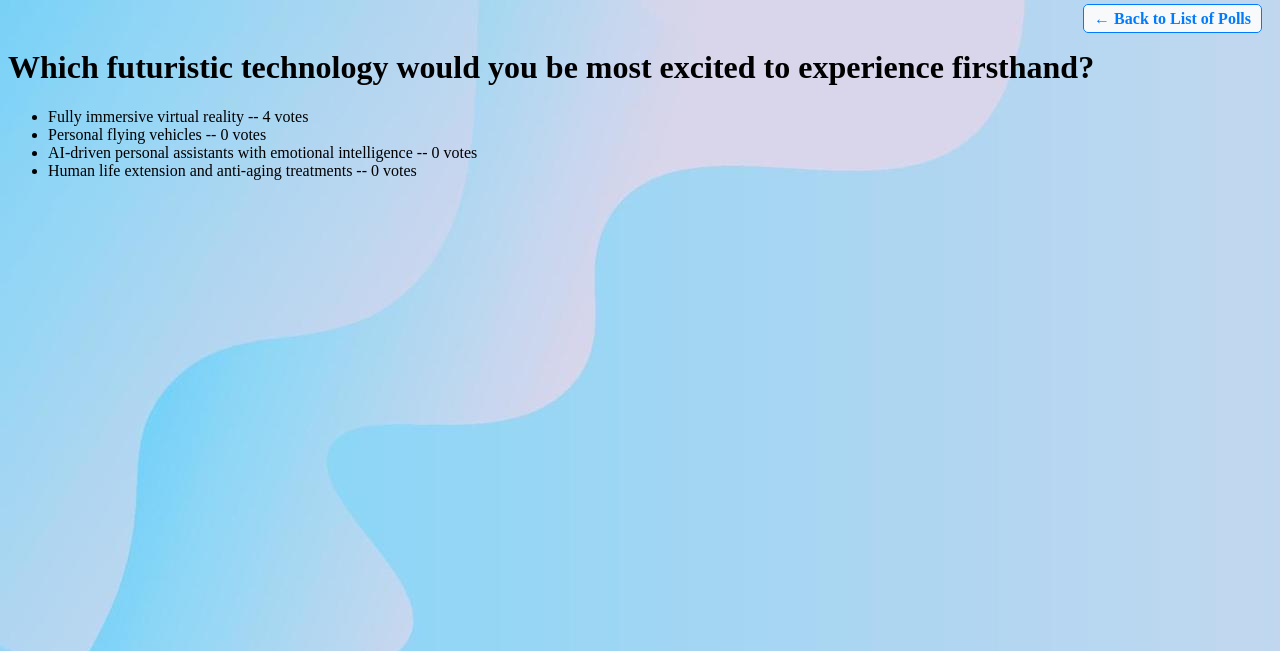
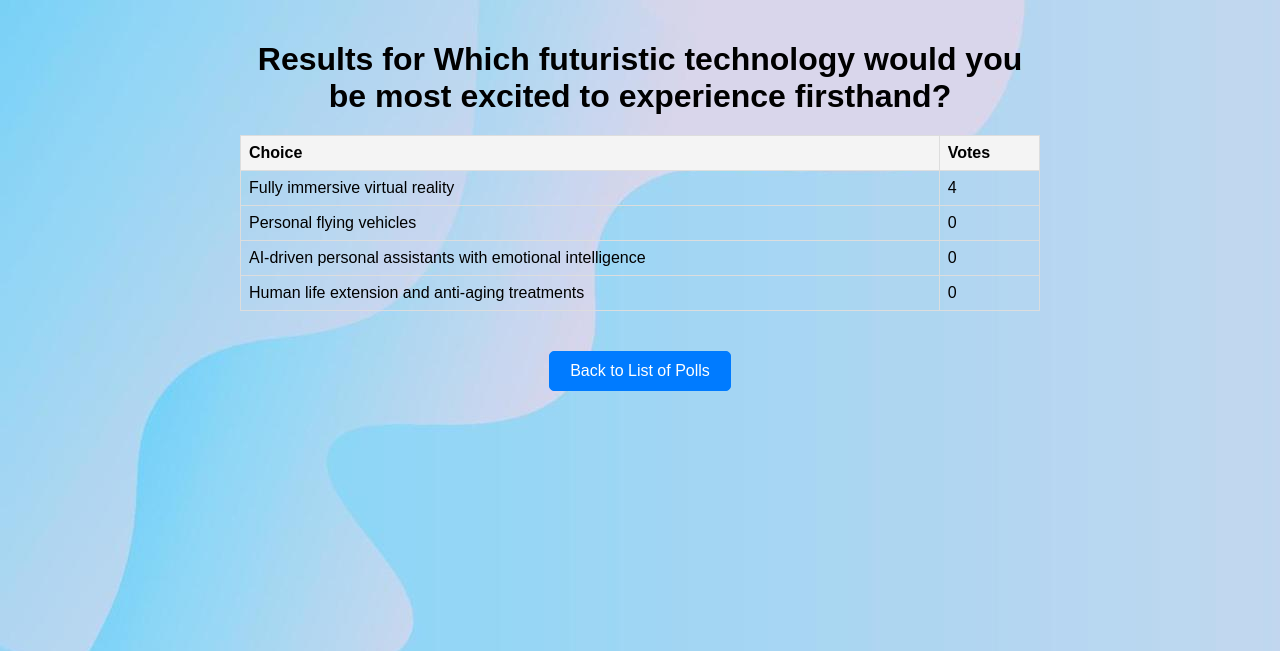
Before and after one commit to KikyoBRV/ku-polls, a Django app: page /polls/2/results/ in a window 1280 px wide. Shown: the top 651 px of the page. Run offline with Django 5.2, Linux system fonts and the light colour scheme; data comes from the database, SQL or seed files in the repository.

Commit message:
Improve appearance of results page

```diff
--- a/polls/templates/polls/results.html
+++ b/polls/templates/polls/results.html
@@ -5,17 +5,79 @@
     {% load static %}
     <link rel="stylesheet" href="{% static 'polls/style.css' %}">
     <title>Results for {{ question.question_text }}</title>
+    <style>
+        body {
+            font-family: Arial, sans-serif;
+            text-align: center;
+            margin: 0;
+            padding: 0;
+        }
+        .container {
+            max-width: 800px;
+            margin: 0 auto;
+            padding: 20px;
+        }
+        h1 {
+            margin-bottom: 20px;
+        }
+        table {
+            width: 100%;
+            border-collapse: collapse;
+            margin: 20px 0;
+        }
+        th, td {
+            border: 1px solid #ddd;
+            padding: 8px;
+            text-align: left;
+        }
+        th {
+            background-color: #f4f4f4;
+        }
+        .view-results {
+            display: inline-block;
+            padding: 10px 20px;
+            margin-top: 20px;
+            border: 1px solid #007bff;
+            border-radius: 5px;
+            background-color: #007bff;
+            color: white;
+            text-decoration: none;
+            font-size: 16px;
+        }
+        .view-results:hover {
+            background-color: #0056b3;
+        }
+        .no-results {
+            margin-top: 20px;
+        }
+    </style>
 </head>
 <body>
-    <div class="navigation">
-        <a href="{% url 'polls:index' %}" class="back-link">← Back to List of Polls</a>
+    <div class="container">
+        <h1>Results for {{ question.question_text }}</h1>
+
+        <table>
+            <thead>
+                <tr>
+                    <th>Choice</th>
+                    <th>Votes</th>
+                </tr>
+            </thead>
+            <tbody>
+                {% for choice in question.choice_set.all %}
+                    <tr>
+                        <td>{{ choice.choice_text }}</td>
+                        <td>{{ choice.votes }}</td>
+                    </tr>
+                {% empty %}
+                    <tr>
+                        <td colspan="2" class="no-results">No results available.</td>
+                    </tr>
+                {% endfor %}
+            </tbody>
+        </table>
+
+        <a class="view-results" href="{% url 'polls:index' %}">Back to List of Polls</a>
     </div>
-    <h1>{{ question.question_text }}</h1>
-
-    <ul>
-        {% for choice in question.choice_set.all %}
-            <li>{{ choice.choice_text }} -- {{ choice.votes }} vote{{ choice.votes|pluralize }}</li>
-        {% endfor %}
-    </ul>
 </body>
 </html>
```
